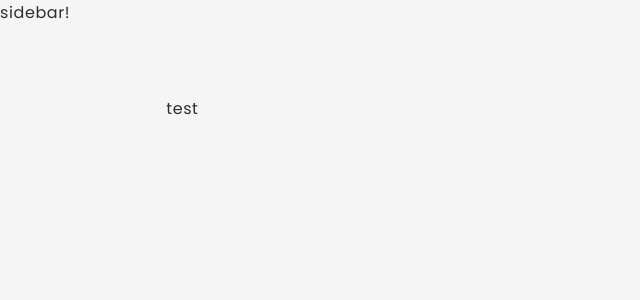
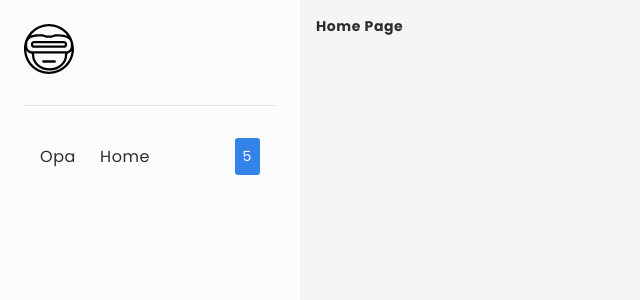
Before and after one commit to dkzord/vortex-comics, a React (Vite) app in the folder vortex-comics/: page / in a window 1280 px wide. Shown: the top 300 px of the page, without its empty margins (0-640 px from the left). Built offline with nearby package versions, Linux system fonts and the light colour scheme.

Commit message:
Feat: Create bottom and logo

```diff
--- a/vortex-comics/package.json
+++ b/vortex-comics/package.json
@@ -12,6 +12,7 @@
     "react": "^18.0.0",
     "react-dom": "^18.0.0",
     "react-helmet": "^6.1.0",
+    "react-icons": "^4.4.0",
     "react-router-dom": "^5.3.0",
     "styled-components": "^5.3.5"
   },
@@ -19,6 +20,7 @@
     "@types/react": "^18.0.0",
     "@types/react-dom": "^18.0.0",
     "@types/react-helmet": "^6.1.5",
+    "@types/react-router-dom": "^5.3.3",
     "@types/styled-components": "^5.1.25",
     "@vitejs/plugin-react": "^1.3.0",
     "typescript": "^4.6.3",
--- a/vortex-comics/src/App.tsx
+++ b/vortex-comics/src/App.tsx
@@ -3,6 +3,7 @@ import { useState } from "react";
 import { Helmet } from "react-helmet";
 import { ThemeProvider } from "styled-components";
 import Layout from './components/Layout/layout';
+import Routes from './Routes';
 import { GlobalStyle } from "./styles/global";
 import { darkTheme, lightTheme } from "./styles/theme";
 
@@ -24,7 +25,7 @@ function App() {
         </Helmet>
         <>
           <Layout>
-            test
+            <Routes />
           </Layout>
         </>
       </ThemeProvider>
--- /dev/null
+++ b/vortex-comics/src/Routes.tsx
@@ -0,0 +1,23 @@
+import React from 'react'
+import { Route, Switch } from 'react-router-dom';
+import Characters from './pages/Characters/Characters';
+import Creator from './pages/Creator/Creator';
+import HomePage from './pages/HomePage/HomePage';
+
+const Routes = () => {
+  return (
+    <Switch>
+      <Route exact path="/">
+        <HomePage />
+      </Route>
+      <Route exact path="/creator">
+        <Creator />
+      </Route>
+      <Route exact path="/characters">
+        <Characters />
+      </Route>
+    </Switch>
+  )
+}
+
+export default Routes
--- /dev/null
+++ b/vortex-comics/src/assets/index.tsx
@@ -0,0 +1,3 @@
+import logo from "./iconLogo.svg";
+
+export const logoSVG = logo;
--- a/vortex-comics/src/components/Layout/styles.ts
+++ b/vortex-comics/src/components/Layout/styles.ts
@@ -7,5 +7,9 @@ export const Slayout = styled.div`
 `;
 
 export const SMain = styled.main`
-  padding: calc(${v.xxlSpacing} * 2);
+  padding: calc(${v.smSpacing} * 2);
+
+  h1 {
+    font-size: 14px;
+  }
 `;
--- a/vortex-comics/src/components/Sidebar/Sidebar.tsx
+++ b/vortex-comics/src/components/Sidebar/Sidebar.tsx
@@ -1,11 +1,26 @@
 import React from 'react'
+import { SDivider, SLink, SLinkContainer, SLinkIcon, SLinkLabel, SLinkNotification, SLogo, SSidebar } from './styles';
+
+import { logoSVG } from '../../assets'
 
 const Sidebar = () => {
   return (
-    <div>
-      sidebar!
-    </div>
+    <SSidebar>
+      <SLogo>
+        <img src={logoSVG} alt="logo"/>
+      </SLogo>
+      <SDivider />
+      <SLinkContainer>
+        <SLink>
+          <SLinkIcon>Opa</SLinkIcon>
+          <SLinkLabel>Home</SLinkLabel>
+          <SLinkNotification>5</SLinkNotification>
+        </SLink>
+      </SLinkContainer>
+    </SSidebar>
   )
 }
 
+
+
 export default Sidebar
--- a/vortex-comics/src/components/Sidebar/styles.ts
+++ b/vortex-comics/src/components/Sidebar/styles.ts
@@ -0,0 +1,74 @@
+import { Link } from "react-router-dom";
+import styled from "styled-components";
+import { v } from "../../styles/variables";
+
+export const SSidebar = styled.div`
+  width: ${v.sidebarWidth};
+  background: ${({ theme }) => theme.bg};
+  height: 100vh;
+  padding: ${v.lgSpacing};
+
+  position: relative;
+`;
+
+export const SLogo = styled.div`
+  width: 50px;
+  cursor: pointer;
+  margin-bottom: ${v.lgSpacing};
+
+  img {
+    max-width: 100%;
+    height: auto;
+  }
+`;
+
+export const SDivider = styled.div`
+  height: 1px;
+  width: 100%;
+  background: ${({ theme }) => theme.bg3};
+  margin: ${v.lgSpacing} 0;
+`;
+
+export const SLinkContainer = styled.div`
+  background: transparent;
+  border-radius: ${v.borderRadius};
+  margin: 8px 0;
+
+  :hover {
+    box-shadow: inset 0 0 0 1px ${({ theme }) => theme.bg3};
+  }
+`;
+
+export const SLink = styled(Link)`
+  display: flex;
+  align-items: center;
+  text-decoration: none;
+  color: inherit;
+  font-size: 16px;
+  padding: calc(${v.smSpacing} - 2px) 0;
+`;
+
+export const SLinkIcon = styled.div`
+  padding: ${v.smSpacing} ${v.mdSpacing};
+  display: flex;
+
+  svg {
+    font-size: 20px;
+  }
+`;
+
+export const SLinkLabel = styled.span`
+  display: block;
+  flex: 1px;
+  margin-left: ${v.smSpacing};
+`;
+
+export const SLinkNotification = styled.div`
+  font-size: 14px;
+  padding: calc(${v.mdSpacing} / 2) ${v.smSpacing};
+  border-radius: calc(${v.borderRadius} / 2);
+  background: ${({ theme }) => theme.primary};
+  color: white;
+
+  margin-right: ${v.mdSpacing};
+`;
--- a/vortex-comics/src/main.tsx
+++ b/vortex-comics/src/main.tsx
@@ -1,5 +1,10 @@
 import React from 'react'
 import ReactDOM from 'react-dom/client'
 import App from './App'
+import { BrowserRouter as Router } from 'react-router-dom'
 
-ReactDOM.createRoot(document.getElementById('root')!).render(<App />)
+ReactDOM.createRoot(document.getElementById('root')!).render(
+  <Router>
+    <App />
+  </Router>
+)
--- /dev/null
+++ b/vortex-comics/src/pages/Characters/Characters.tsx
@@ -0,0 +1,9 @@
+import React from 'react'
+
+const Characters = () => {
+  return (
+    <div>Characters</div>
+  )
+}
+
+export default Characters
--- /dev/null
+++ b/vortex-comics/src/pages/Creator/Creator.tsx
@@ -0,0 +1,9 @@
+import React from 'react'
+
+const Creator = () => {
+  return (
+    <div>Creator</div>
+  )
+}
+
+export default Creator
--- /dev/null
+++ b/vortex-comics/src/pages/HomePage/HomePage.tsx
@@ -0,0 +1,11 @@
+import React from 'react'
+
+const HomePage = () => {
+  return (
+    <h1>
+      Home Page
+    </h1>
+  )
+}
+
+export default HomePage
```
Also changed, not shown: 2 other files (tests, documents, lock files or other folders).
